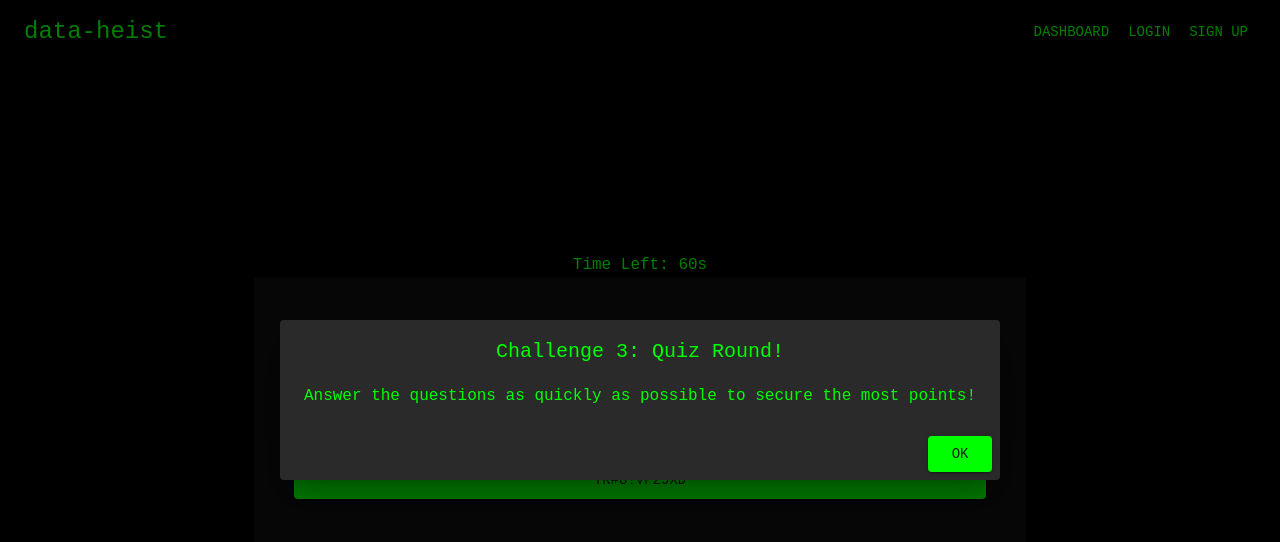
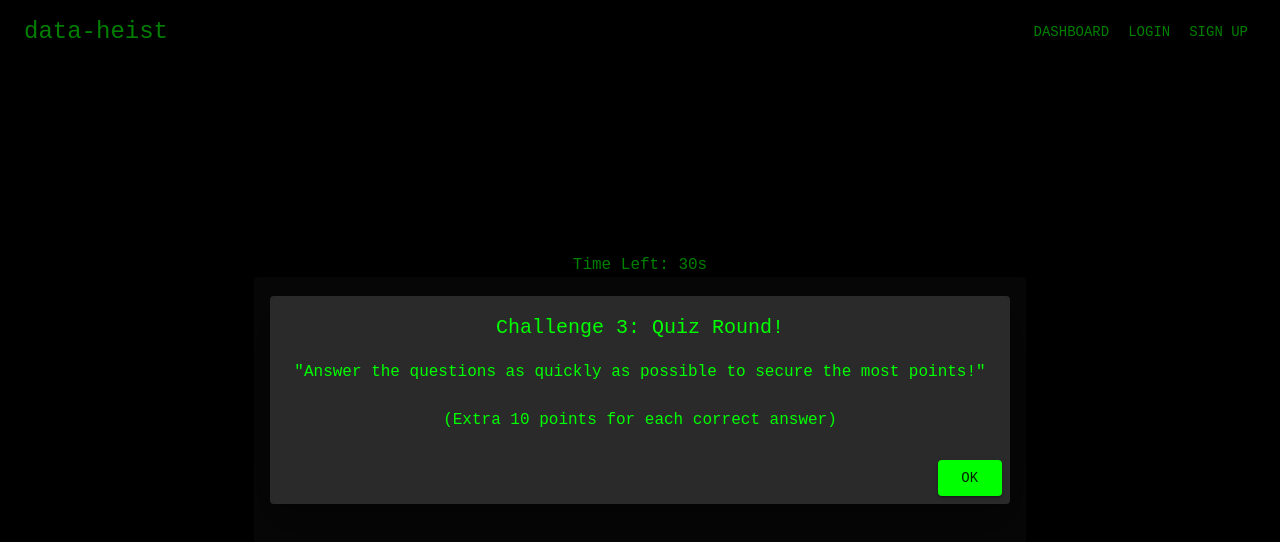
Before and after one commit to SeanKervick/data-heist-frontend, a React (Vite) app: page /challenge/quiz in a window 1280 px wide. Shown: the top 542 px of the page. Built offline with nearby package versions, Linux system fonts and the light colour scheme.

Commit message:
vercel analytics & quiz questions update

```diff
--- a/package.json
+++ b/package.json
@@ -13,6 +13,7 @@
     "@emotion/react": "^11.14.0",
     "@emotion/styled": "^11.14.0",
     "@mui/material": "^6.4.2",
+    "@vercel/analytics": "^1.5.0",
     "axios": "^1.7.9",
     "react": "^18.3.1",
     "react-dom": "^18.3.1",
--- a/src/components/QuizQuestions.tsx
+++ b/src/components/QuizQuestions.tsx
@@ -4,24 +4,24 @@ import { QuizQuestion } from "../types/interfaces"
 export const quizQuestions: QuizQuestion[] = [
     {
       question: "Q1: Which of the following is a strong password?",
-      answers: ["password123", "Max", "Tr#8!vP29xD"],
+      answers: ["9876passwrd49846", "Max1990", "Tr#8!vP29xD"],
       correctAnswer: 2, // index of correct answer
     },
     {
-      question: "Q2: Placeholder",
+      question: "Q2: What is the primary purpose of a Virtual Private Network (VPN)?",
       answers: [
-        "Correct",
-        "Placeholder",
-        "Placeholder",
+        "Boost internet speed",
+        "To log in to websites from different regions",
+        "To secure & encrypt your internet connection",
       ],
-      correctAnswer: 0, // index of correct answer
+      correctAnswer: 2, // index of correct answer
     },
     {
-      question: "Q3: Placeholder",
+      question: "Q3: Which of the following best defines malware",
       answers: [
-        "Placeholder",
-        "Correct",
-        "Placeholder",
+        "Software designed to improve system performance",
+        "Malicious software intended to damage",
+        "A tool used for encryption",
       ],
       correctAnswer: 1, // index of correct answer
     },
--- a/src/main.tsx
+++ b/src/main.tsx
@@ -3,6 +3,7 @@ import { createRoot } from 'react-dom/client'
 import { ThemeProvider, CssBaseline } from "@mui/material";
 import App from './index.tsx'
 import darkTheme from "./theme";
+import { Analytics } from "@vercel/analytics/react";
 
 
 createRoot(document.getElementById('root')!).render(
@@ -10,6 +11,7 @@ createRoot(document.getElementById('root')!).render(
     <ThemeProvider theme={darkTheme}>
       <CssBaseline />
       <App />
+      <Analytics />
     </ThemeProvider>
   </StrictMode>,
 )
--- a/src/pages/challenges/PasswordCrackerPage.tsx
+++ b/src/pages/challenges/PasswordCrackerPage.tsx
@@ -73,7 +73,7 @@ const PasswordCrackerChallenge = () => {
         onClose={handleDialogClose}
       />
       {/* timer not shown at end of challenge */}
-      {!success && <Timer initialTime={60} onTimeUp={handleTimeUp} start={timerStart} onTimeUpdate={setTime} />}
+      {!success && <Timer initialTime={30} onTimeUp={handleTimeUp} start={timerStart} onTimeUpdate={setTime} />}
 
       {/* profile card */}
       <Card sx={{ p: 3, textAlign: "center" }}>
--- a/src/pages/challenges/QuizRoundPage.tsx
+++ b/src/pages/challenges/QuizRoundPage.tsx
@@ -80,7 +80,12 @@ const handleTimeUp = () => {
                   </Typography>
                 </>
               ) : (
+                <Typography>
                 "Answer the questions as quickly as possible to secure the most points!"
+                <br />
+                <br />
+                (Extra 10 points for each correct answer)
+                </Typography>
               )
             }
             buttonText={success ? "end game" : "OK"}
@@ -88,7 +93,7 @@ const handleTimeUp = () => {
           />
 
       {/* timer not shown at end of challenge */}
-      {!success && <Timer initialTime={60} onTimeUp={handleTimeUp} start={timerStart} onTimeUpdate={setTime} />}
+      {!success && <Timer initialTime={30} onTimeUp={handleTimeUp} start={timerStart} onTimeUpdate={setTime} />}
 
       {/* ------------------ questions --------------------------*/}
       <Card sx={{ maxWidth: 800, p: 3, textAlign: "center" }}>
--- a/src/pages/challenges/SpotThePhishPage.tsx
+++ b/src/pages/challenges/SpotThePhishPage.tsx
@@ -88,7 +88,7 @@ const SpotThePhish = () => {
         onClose={handleDialogClose}
       />
       {/* timer not shown at end of challenge */}
-      {!success && <Timer initialTime={60} onTimeUp={handleTimeUp} start={timerStart} onTimeUpdate={setTime} />}
+      {!success && <Timer initialTime={30} onTimeUp={handleTimeUp} start={timerStart} onTimeUpdate={setTime} />}
 
       {/* ------------------ challenge card --------------------------*/}
       <Card sx={{ maxWidth: 1200, color: "white", textAlign: "left", pt: 5, margin: "20", }} >
```
Also changed, not shown: 1 other file (tests, documents, lock files or other folders).
